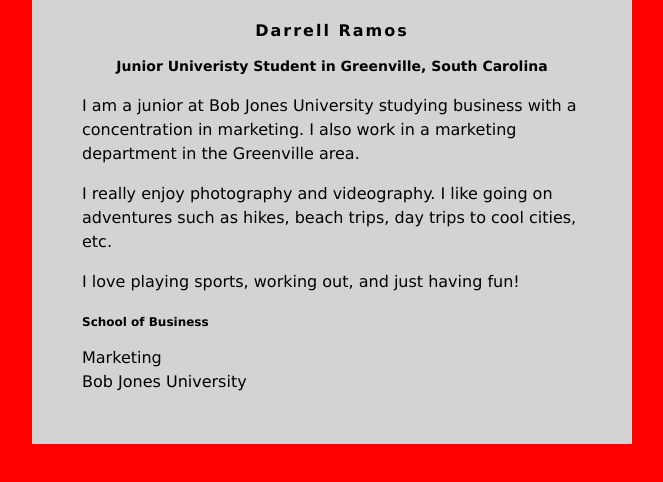
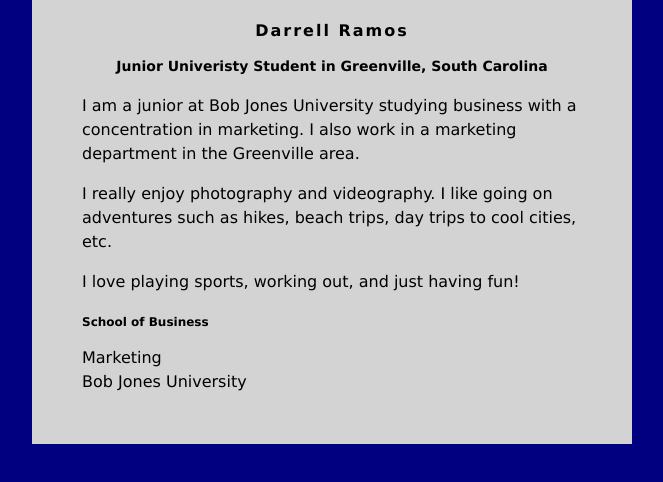
Before and after one commit to dramos-creative/dramos-creative.github.io, a plain HTML site: page index.html in a window 1280 px wide. Shown: the whole page, without its empty margins (308-971 px from the left). Drawn offline with Linux system fonts and the light colour scheme.

Commit message:
Update index.html

```diff
--- a/index.html
+++ b/index.html
@@ -2,7 +2,7 @@
 <head>
 <style>
 body {
-    background: red;
+    background: navy;
     font-family: Verdana;
 }
 #content {
```
